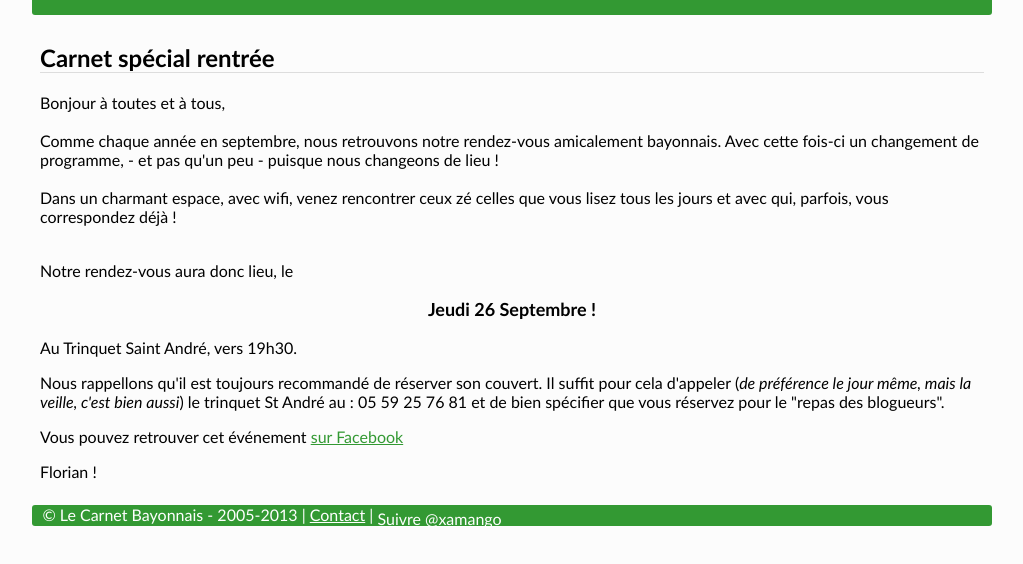
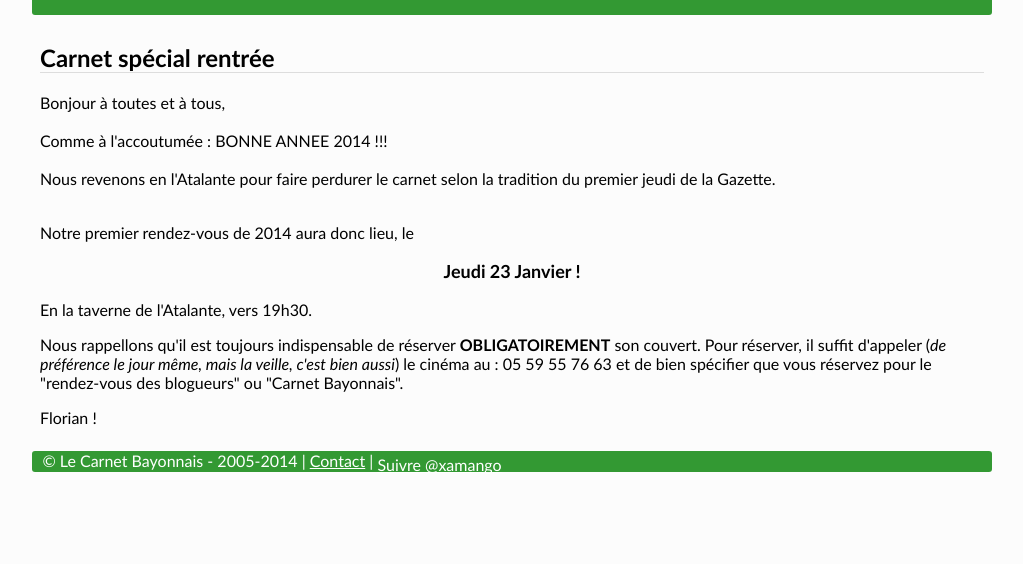
Before and after one commit to xamango/xamango, a plain HTML site: page index.html in a window 1280 px wide. Shown: the part 104-668 px from the top of the page, without its empty margins (128-1151 px from the left). Drawn offline with Linux system fonts and the light colour scheme.

Commit message:
carnet de janvier 2014

```diff
--- a/index.html
+++ b/index.html
@@ -17,28 +17,26 @@
   <p>
   Bonjour à toutes et à tous,<br><br>
 
-  Comme chaque année en septembre, nous retrouvons notre rendez-vous amicalement bayonnais. Avec cette fois-ci un changement de programme, - et pas qu'un peu - puisque nous changeons de lieu !<br><br>
+  Comme à l'accoutumée : BONNE ANNEE 2014 !!!<br><br>
 
-Dans un charmant espace, avec wifi, venez rencontrer ceux zé celles que vous lisez tous les jours et avec qui, parfois, vous correspondez déjà !<br>
+  Nous revenons en l'Atalante pour faire perdurer le carnet selon la tradition du premier jeudi de la Gazette.
+<br>
   <br>
   </p>
   <p>
-    Notre rendez-vous aura donc lieu, le
+    Notre premier rendez-vous de 2014 aura donc lieu, le
     <br>
   </p>
 
-  <p class="announce">Jeudi 26 Septembre !</p>
-  <p>Au Trinquet Saint André, vers 19h30.</p>
+  <p class="announce">Jeudi 23 Janvier !</p>
+   <p>En la taverne de l'Atalante, vers 19h30.</p>
 
-  <p>Nous rappellons qu'il est toujours recommandé de réserver son couvert. Il suffit pour cela d'appeler (<em>de préférence le jour même, mais la veille, c'est bien aussi</em>) le trinquet St André au : 05 59 25 76 81 et de bien spécifier que vous réservez pour le "repas des blogueurs".</p>
-
-<p>Vous pouvez retrouver cet événement <a href="https://www.facebook.com/events/215737161925212/">sur Facebook</a>
-</p>
+  <p>Nous rappellons qu'il est toujours indispensable de réserver <strong>OBLIGATOIREMENT</strong> son couvert. Pour réserver, il suffit d'appeler (<em>de préférence le jour même, mais la veille, c'est bien aussi</em>) le cinéma au : 05 59 55 76 63 et de bien spécifier que vous réservez pour le "rendez-vous des blogueurs" ou "Carnet Bayonnais".</p>
 
   <p>Florian !</p>
 </div>
 <div id="foot">
-  &copy; Le Carnet Bayonnais - 2005-2013 | <a href="./contact/">Contact</a> |
+  &copy; Le Carnet Bayonnais - 2005-2014 | <a href="./contact/">Contact</a> |
   <a href="https://twitter.com/xamango" class="twitter-follow-button" data-show-count="false" data-lang="fr">Suivre @xamango</a>
   <script>!function(d,s,id){var js,fjs=d.getElementsByTagName(s)[0];if(!d.getElementById(id)){js=d.createElement(s);js.id=id;js.src="//platform.twitter.com/widgets.js";fjs.parentNode.insertBefore(js,fjs);}}(document,"script","twitter-wjs");</script>
 </div>
```
